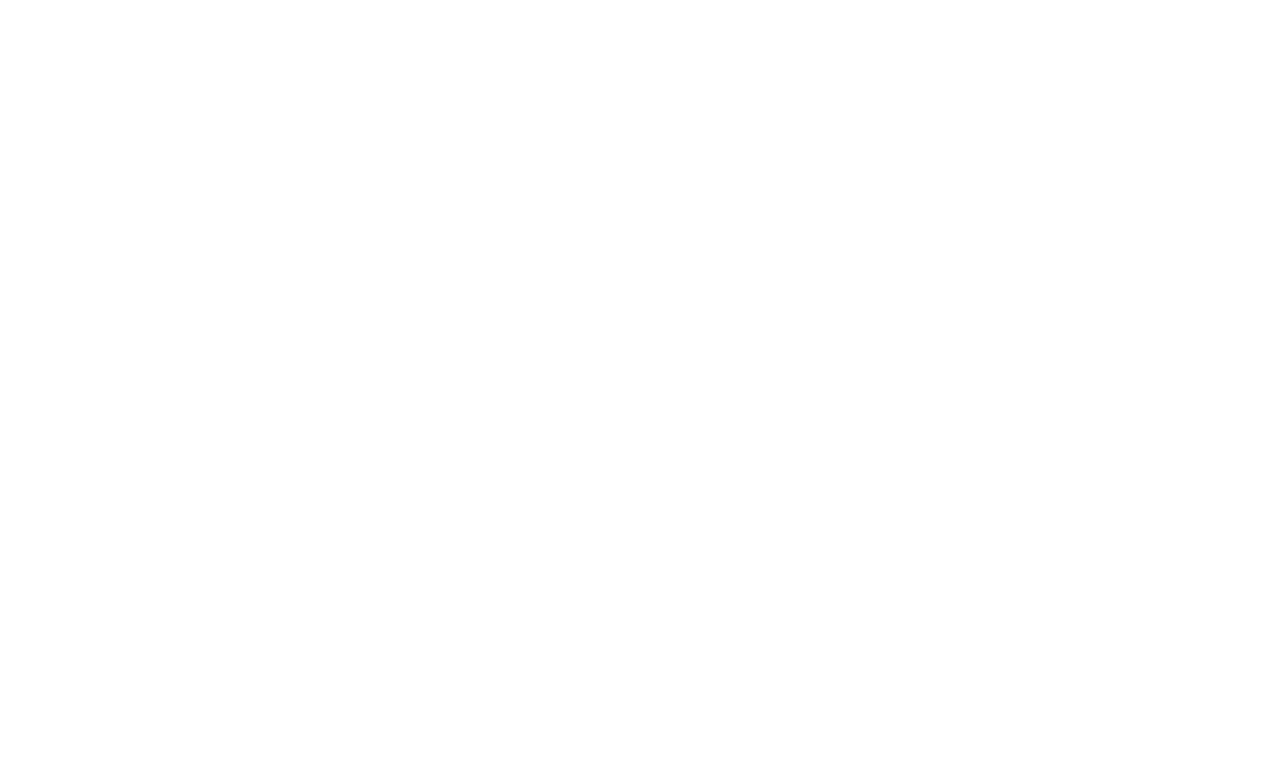
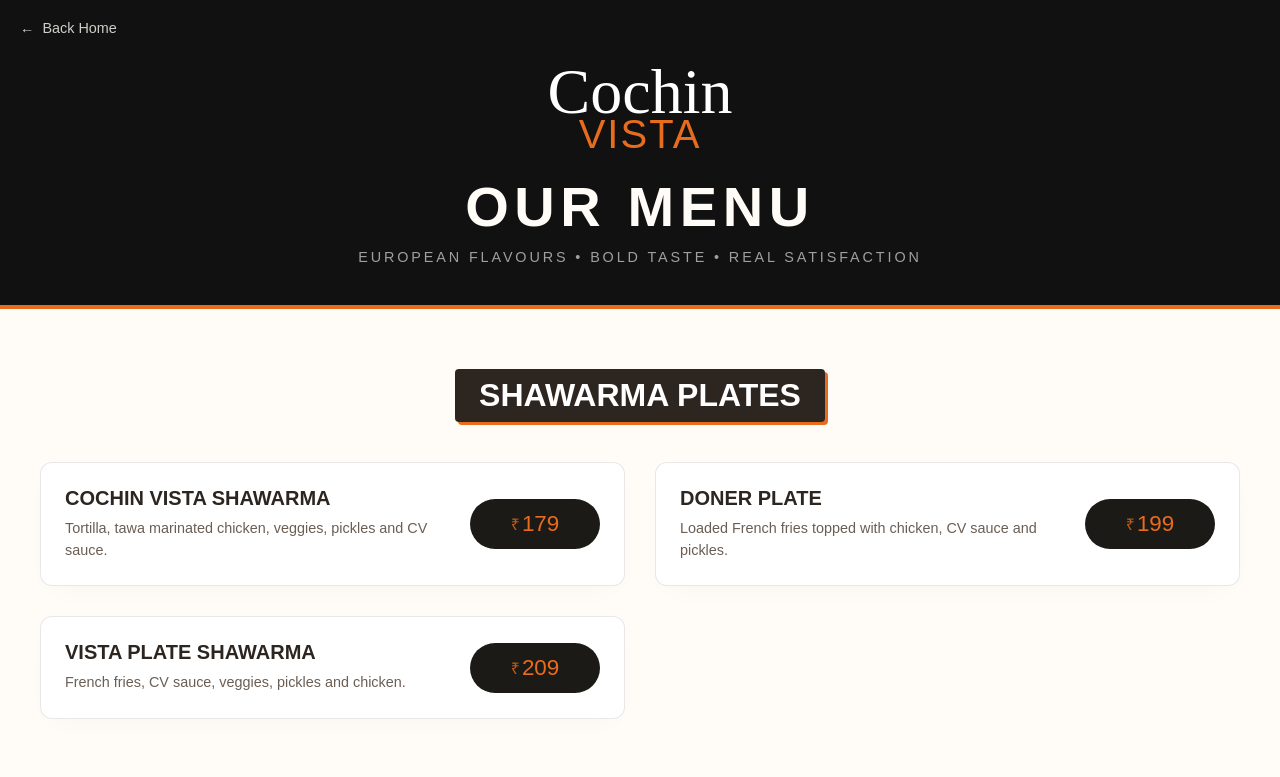
Before and after one commit to Gokulgopan01/burgers, an Angular app: page /menu in a window 1280 px wide. Before the commit this address led to /. Shown: the top 777 px of the page. Built offline with nearby package versions, Linux system fonts and the light colour scheme.

Commit message:
feat(Updation):Updated menu

```diff
--- a/src/app/app.routes.ts
+++ b/src/app/app.routes.ts
@@ -1,6 +1,9 @@
 import { Routes } from '@angular/router';
 import { HomeComponent } from './home/home.component';
 
+import { MenuComponent } from './menu/menu.component';
+
 export const routes: Routes = [
-    { path: '', component: HomeComponent }
+    { path: '', component: HomeComponent },
+    { path: 'menu', component: MenuComponent }
 ];
--- a/src/app/home/home.component.html
+++ b/src/app/home/home.component.html
@@ -263,7 +263,7 @@
         </div>
 
         <footer class="signatures__footer">
-            <a href="#full-menu" class="signatures__view-all">
+            <a routerLink="/menu" class="signatures__view-all">
                 View Full Menu <span aria-hidden="true">→</span>
             </a>
         </footer>
--- a/src/app/home/home.component.ts
+++ b/src/app/home/home.component.ts
@@ -9,6 +9,7 @@
   ViewChild
 } from '@angular/core';
 import { CommonModule } from '@angular/common';
+import { RouterModule } from '@angular/router';
 
 /**
  * States used to drive the "travelling food photo" effct.
@@ -32,7 +33,7 @@
 @Component({
   selector: 'app-home',
   standalone: true,
-  imports: [CommonModule],
+  imports: [CommonModule, RouterModule],
   templateUrl: './home.component.html',
   styleUrl: './home.component.scss'
 })
--- /dev/null
+++ b/src/app/menu/menu.component.html
@@ -0,0 +1,31 @@
+<main class="menu-page">
+    <header class="menu-header">
+        <a routerLink="/" class="back-link">
+            <span aria-hidden="true">←</span> Back Home
+        </a>
+        <div class="brand">
+            <span class="brand__main">Cochin</span>
+            <span class="brand__sub">Vista</span>
+        </div>
+        <h1>Our Menu</h1>
+        <p class="subtitle">European Flavours &bull; Bold Taste &bull; Real Satisfaction</p>
+    </header>
+
+    <div class="menu-container">
+        <section class="menu-category" *ngFor="let category of categories">
+            <h2 class="category-title"><span>{{ category.title }}</span></h2>
+
+            <div class="menu-grid">
+                <article class="menu-item" *ngFor="let item of category.items">
+                    <div class="menu-item__content">
+                        <h3 class="menu-item__name">{{ item.name }}</h3>
+                        <p class="menu-item__desc" *ngIf="item.description">{{ item.description }}</p>
+                    </div>
+                    <div class="menu-item__price">
+                        <span class="currency">₹</span>{{ item.price }}
+                    </div>
+                </article>
+            </div>
+        </section>
+    </div>
+</main>
--- /dev/null
+++ b/src/app/menu/menu.component.scss
@@ -0,0 +1,255 @@
+// Variables
+$bg-color: #fffcf8;
+$text-primary: #2c2520;
+$text-secondary: #6a5e55;
+$accent-color: #e86c1d;
+$price-bg: #1c1a17;
+$border-color: rgba(44, 37, 32, 0.1);
+
+.menu-page {
+    background-color: $bg-color;
+    color: $text-primary;
+    min-height: 100vh;
+    padding-bottom: 80px;
+    font-family: 'Poppins', sans-serif;
+}
+
+.menu-header {
+    text-align: center;
+    padding: 60px 20px 40px;
+    background-color: #111;
+    color: #fffcf8;
+    position: relative;
+    border-bottom: 4px solid $accent-color;
+
+    .back-link {
+        position: absolute;
+        top: 20px;
+        left: 20px;
+        color: #fffcf8;
+        text-decoration: none;
+        font-size: 0.9rem;
+        font-weight: 500;
+        display: flex;
+        align-items: center;
+        gap: 8px;
+        opacity: 0.8;
+        transition: opacity 0.3s;
+
+        &:hover {
+            opacity: 1;
+        }
+    }
+
+    .brand {
+        margin-bottom: 20px;
+        line-height: 1;
+
+        &__main {
+            font-family: 'Caveat', cursive;
+            font-size: 4rem;
+            color: #fff;
+            display: block;
+        }
+        &__sub {
+            font-family: 'Archivo Black', sans-serif;
+            font-size: 2.5rem;
+            color: $accent-color;
+            text-transform: uppercase;
+            letter-spacing: 0.05em;
+            margin-top: -10px;
+            display: block;
+        }
+    }
+
+    h1 {
+        font-family: 'Archivo Black', sans-serif;
+        font-size: 3.5rem;
+        letter-spacing: 0.1em;
+        text-transform: uppercase;
+        margin: 0 0 10px;
+    }
+
+    .subtitle {
+        font-size: 0.9rem;
+        letter-spacing: 0.2em;
+        text-transform: uppercase;
+        color: rgba(255, 255, 255, 0.6);
+        margin: 0;
+    }
+}
+
+.menu-container {
+    max-width: 1200px;
+    margin: 0 auto;
+    padding: 60px 20px;
+    display: flex;
+    flex-direction: column;
+    gap: 60px;
+}
+
+.menu-category {
+    .category-title {
+        font-family: 'Archivo Black', sans-serif;
+        font-size: 2rem;
+        color: $text-primary;
+        text-transform: uppercase;
+        margin: 0 0 40px;
+        text-align: center;
+        position: relative;
+
+        span {
+            background-color: $text-primary;
+            color: #fff;
+            padding: 8px 24px;
+            border-radius: 4px;
+            display: inline-block;
+            box-shadow: 3px 3px 0 $accent-color;
+        }
+
+        &::before {
+            content: '';
+            position: absolute;
+            top: 50%;
+            left: 0;
+            right: 0;
+            height: 2px;
+            background-color: $text-primary;
+            z-index: -1;
+        }
+    }
+}
+
+.menu-grid {
+    display: grid;
+    grid-template-columns: repeat(auto-fill, minmax(400px, 1fr));
+    gap: 30px;
+}
+
+.menu-item {
+    background: #fff;
+    border: 1px solid $border-color;
+    border-radius: 12px;
+    padding: 24px;
+    display: flex;
+    justify-content: space-between;
+    align-items: center;
+    gap: 20px;
+    box-shadow: 0 10px 30px -15px rgba(0,0,0,0.05);
+    transition: transform 0.3s, box-shadow 0.3s;
+
+    &:hover {
+        transform: translateY(-5px);
+        box-shadow: 0 15px 35px -10px rgba(0,0,0,0.1);
+    }
+
+    &__content {
+        flex: 1;
+    }
+
+    &__name {
+        font-family: 'Archivo Black', sans-serif;
+        font-size: 1.25rem;
+        color: $text-primary;
+        margin: 0 0 8px;
+        text-transform: uppercase;
+    }
+
+    &__desc {
+        font-size: 0.9rem;
+        color: $text-secondary;
+        line-height: 1.5;
+        margin: 0;
+    }
+
+    &__price {
+        font-family: 'Archivo Black', sans-serif;
+        font-size: 1.4rem;
+        color: $accent-color;
+        background: $price-bg;
+        padding: 12px 20px;
+        border-radius: 50px;
+        display: flex;
+        align-items: center;
+        justify-content: center;
+        min-width: 90px;
+
+        .currency {
+            font-size: 1rem;
+            margin-right: 2px;
+            opacity: 0.8;
+        }
+    }
+}
+
+// Mobile SCSS for widths 360px to 450px
+@media (max-width: 600px) {
+    .menu-header {
+        padding: 40px 15px 30px;
+
+        .brand__main { font-size: 3rem; }
+        .brand__sub { font-size: 2rem; margin-top: -5px; }
+        h1 { font-size: 2.2rem; }
+        .subtitle { font-size: 0.7rem; letter-spacing: 0.1em; }
+    }
+
+    .menu-container {
+        padding: 40px 15px;
+        gap: 45px;
+    }
+}
+
+@media (min-width: 360px) and (max-width: 450px) {
+    .menu-category .category-title {
+        font-size: 1.3rem;
+        margin: 0 0 25px;
+
+        span {
+            padding: 6px 16px;
+        }
+    }
+
+    .menu-grid {
+        grid-template-columns: 1fr;
+        gap: 20px;
+    }
+
+    .menu-item {
+        padding: 20px 16px;
+        flex-direction: column;
+        align-items: flex-start;
+        gap: 15px;
+        border-radius: 10px;
+
+        &__content {
+            width: 100%;
+        }
+
+        &__name {
+            font-size: 1.15rem;
+            margin-bottom: 6px;
+        }
+
+        &__desc {
+            font-size: 0.85rem;
+        }
+
+        &__price {
+            align-self: flex-start;
+            padding: 8px 16px;
+            font-size: 1.25rem;
+            min-width: auto;
+        }
+    }
+}
+
+@media (max-width: 359px) {
+    .menu-grid {
+        grid-template-columns: 1fr;
+    }
+
+    .menu-item {
+        flex-direction: column;
+        align-items: flex-start;
+    }
+}
--- /dev/null
+++ b/src/app/menu/menu.component.ts
@@ -0,0 +1,80 @@
+import { Component, OnInit } from '@angular/core';
+import { CommonModule } from '@angular/common';
+import { RouterModule } from '@angular/router';
+
+interface MenuItem {
+  name: string;
+  description: string;
+  price: number;
+}
+
+interface MenuCategory {
+  title: string;
+  items: MenuItem[];
+}
+
+@Component({
+  selector: 'app-menu',
+  standalone: true,
+  imports: [CommonModule, RouterModule],
+  templateUrl: './menu.component.html',
+  styleUrl: './menu.component.scss'
+})
+export class MenuComponent implements OnInit {
+  categories: MenuCategory[] = [
+    {
+      title: 'Shawarma Plates',
+      items: [
+        { name: 'Cochin Vista Shawarma', description: 'Tortilla, tawa marinated chicken, veggies, pickles and CV sauce.', price: 179 },
+        { name: 'Doner Plate', description: 'Loaded French fries topped with chicken, CV sauce and pickles.', price: 199 },
+        { name: 'Vista Plate Shawarma', description: 'French fries, CV sauce, veggies, pickles and chicken.', price: 209 }
+      ]
+    },
+    {
+      title: 'Burgers',
+      items: [
+        { name: 'Burgeri', description: 'Beef patty, salad leaf, pickled cucumber, cheddar slice, buttery bun served with french fries and CV sauce.', price: 269 },
+        { name: 'Saucy Crunch Chicken Burgeri', description: 'Crispy chicken fillet, salad leaf, CV sauce and cheddar slice in a buttery bun.', price: 249 }
+      ]
+    },
+    {
+      title: 'Momos',
+      items: [
+        { name: 'Momos Vista', description: '7 pieces of steamed momos served with homemade spicy sauce.', price: 169 },
+        { name: 'Momos Vista Plate', description: 'Steamed momos, french fries and homemade sauce.', price: 199 }
+      ]
+    },
+    {
+      title: 'Pasta',
+      items: [
+        { name: 'Vista Pasta', description: 'Penne, white sauce, zucchini, onion, sun-dried tomato, cheese and chicken.', price: 239 },
+        { name: 'Garden Pasta', description: 'Penne, vegetables, sun-dried tomato, white sauce and cheese.', price: 229 }
+      ]
+    },
+    {
+      title: 'Snacks & Bites',
+      items: [
+        { name: 'Frites', description: 'Crispy french fries served with homemade sauce.', price: 109 },
+        { name: 'Chicken Nuggets', description: '7 pcs crispy chicken nuggets served with sauce.', price: 139 }
+      ]
+    },
+    {
+      title: 'Combos',
+      items: [
+        { name: 'Cochin Vista Shawarma + Fries + Any Drink', description: '', price: 279 },
+        { name: 'Doner Loaded Fries + Any Drink', description: '', price: 289 }
+      ]
+    },
+    {
+      title: 'Healthy Choices',
+      items: [
+        { name: 'Healthy Cochin Vista Roll', description: 'Tortilla, Pulled chicken, Veggies, Secret Sauce.', price: 269 },
+        { name: 'Healthy Bowl', description: 'Grilled chicken cubes, corn, chickpeas, veggies, Special Yogurt Sauce.', price: 289 }
+      ]
+    }
+  ];
+
+  ngOnInit(): void {
+    window.scrollTo(0, 0);
+  }
+}
```
Also changed, not shown: src/app/home/home.component.scss (+3 -1 lines).
